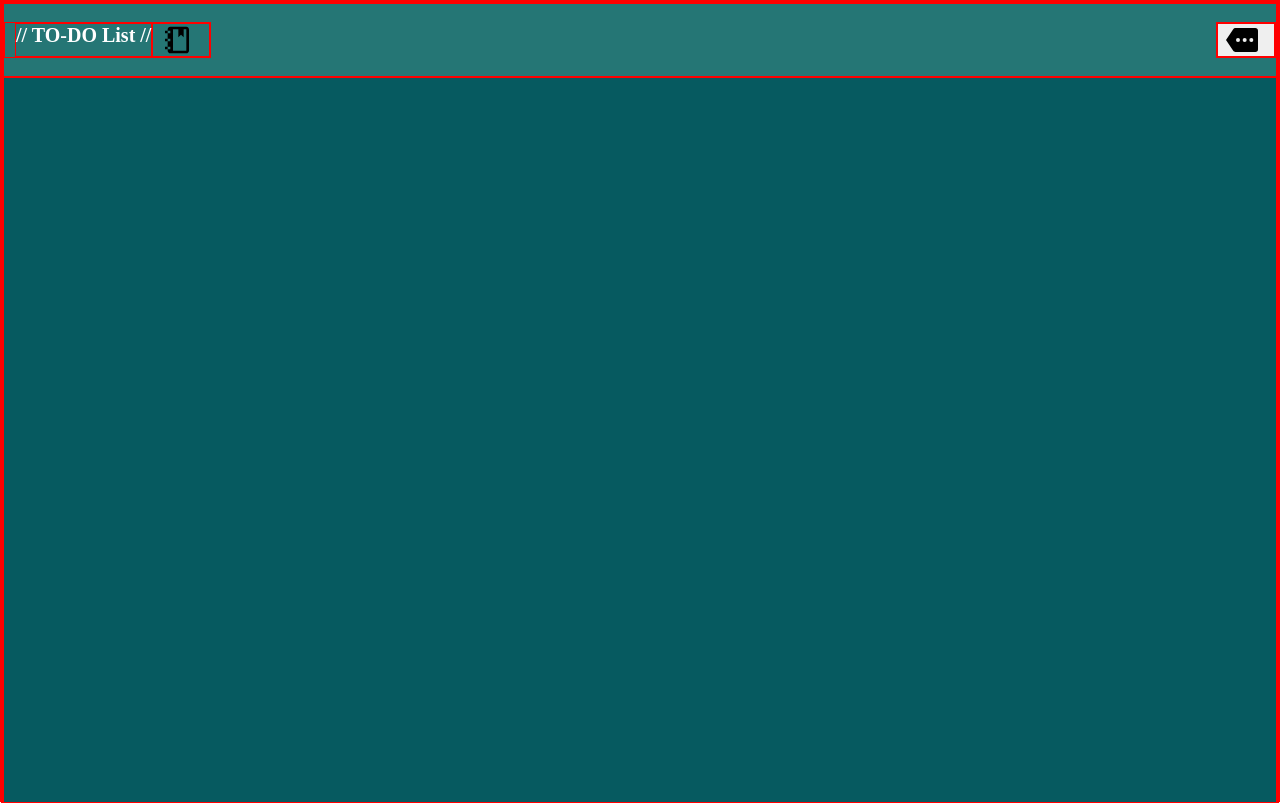
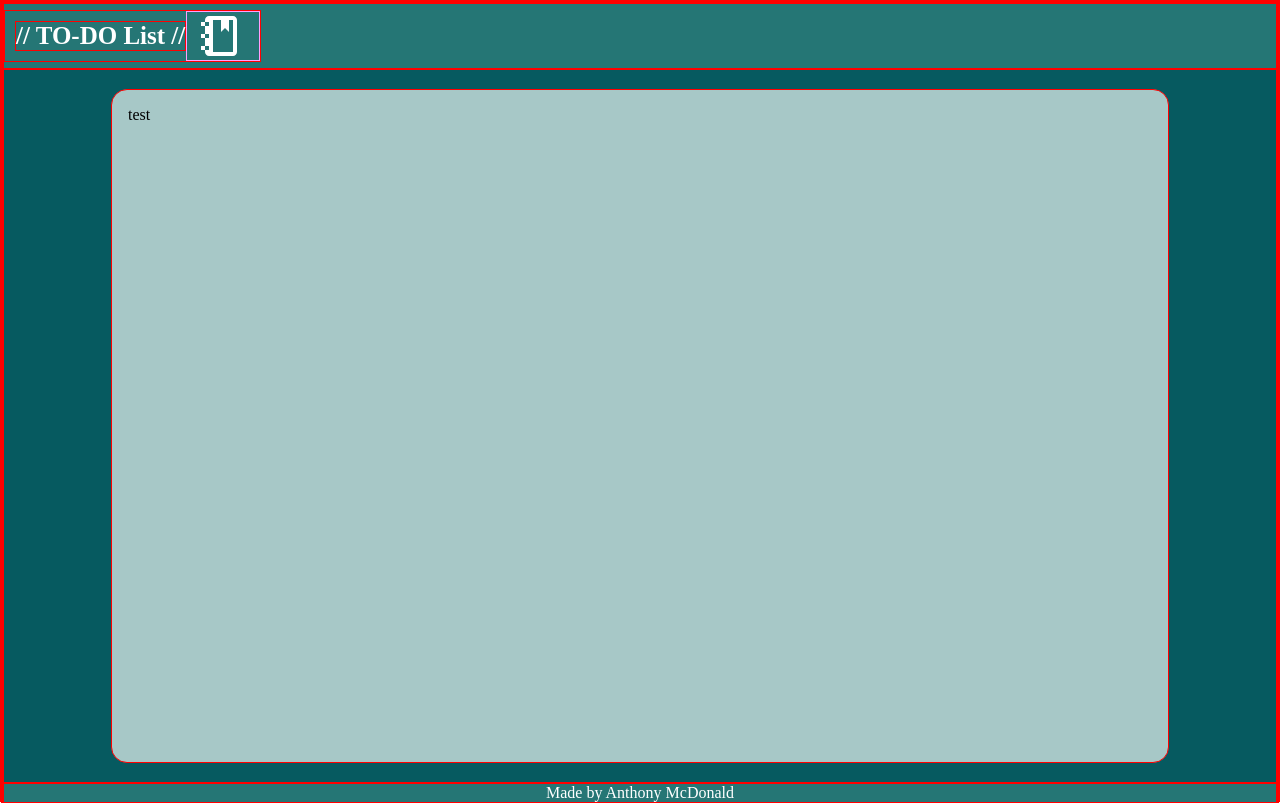
Before and after one commit to Anthony-McDonald/to-do-list, a website built with webpack: page dist/index.html in a window 1280 px wide. Built offline with nearby package versions, Linux system fonts and the light colour scheme.

Commit message:
base gui

```diff
--- a/src/index.js
+++ b/src/index.js
@@ -28,23 +28,41 @@ import moreIcon from './assets/more.svg'
     const noteSVG = new Image();
     noteSVG.src = journalIcon;
     noteSVG.classList.add('svg');
+
+    headerLeft.appendChild(headerText);
+    headerLeft.appendChild(noteSVG);
   //Header right
     const dropdown = document.createElement('button');
+    dropdown.classList.add("dropbutton");
+    dropdown
     const moreSVG = new Image();
     moreSVG.src = moreIcon;
     moreSVG.classList.add('svg');
 
     dropdown.appendChild(moreSVG);
 
+  // Dropdown functionality
+  dropdown.addEventListener("click", function() {
+    alert("dropdown pressed");
+  });
 
-    headerLeft.appendChild(headerText);
-    headerLeft.appendChild(noteSVG);
-
+  // Append to main header
     header.appendChild(headerLeft);
     header.appendChild(dropdown);
     // Main elements
+    const mainholder = document.createElement('div');
+    mainholder.classList.add("mainholder");
     const main = document.createElement('div');
     main.classList.add("main");
+    mainholder.appendChild(main);
+    main.innerHTML = "test"
+
+    // Footer
+    const footer = document.createElement('div');
+    footer.classList.add("footer");
+    footer.innerText = "Made by Anthony McDonald"
+
+
 //    element.classList.add("test")
 
 
@@ -58,7 +76,8 @@ import moreIcon from './assets/more.svg'
 //   element.appendChild(myIcon);
 
 element.appendChild(header);
-element.appendChild(main);
+element.appendChild(mainholder);
+element.appendChild(footer);
 
    return element;
  }
--- a/src/style.css
+++ b/src/style.css
@@ -1,6 +1,8 @@
 /* Small devices such as large phones (640px and up) */
 @media only screen and (min-width: 40em) {
-
+.dropbutton {
+    display: none;
+}
 }
 
 /* Medium devices such as tablets (768px and up) */
@@ -43,33 +45,58 @@ body {
 
 .header {
     background-color: 257675;
-    flex-grow: 0.05;
-    max-height: 5rem;
-    flex-basis: 0.1;
+    height: 4rem;
+    flex-shrink: 0;
     color: white;
     font-size: 1rem;
     display: flex;
     justify-content: space-between;
     align-items: center;
+    padding: 0;
 }
 
 .headerleft {
     display: flex;
+    align-items: center;
 }
 
 .headertext {
 margin-left: 10;
-font-size: 20px;
+font-size: 25px;
 }
 
 .svg {
     padding-left: 0.5rem;
     padding-right: 1rem;
-    height: 2rem;
-    fill: white;
+    height: 3rem;
+    filter: invert(100%) sepia(0%) saturate(7470%) hue-rotate(116deg) brightness(109%) contrast(109%);
+}
+
+.dropbutton {
+    padding: 0;
+    margin-right: 1rem;
+    background: none;
+    border: none;
+}
+
+.mainholder {
+    background-color: 065a60;
+    flex-grow: 1;
+    display: flex;
+    justify-content: center;
+    align-items: center;
 }
 
 .main {
-    background-color: 065a60;
-    flex-grow: 1;
+    background-color: a7c8c7;
+    width: 80vw;
+    height: 80vh;
+    border-radius: 1rem;
+    padding: 1rem;
 }
+
+.footer {
+    text-align: center;
+    background-color: 257675;
+    color: white;
+}
```
Also changed, not shown: dist/bundle.js.
